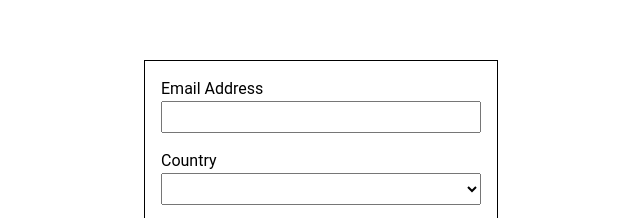
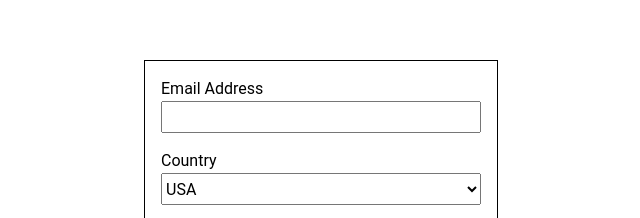
Before and after one commit to michaelbasileios/OP-js-form-validation, a website built with webpack: page src/index.html in a window 1280 px wide. Shown: the part 128-346 px from the top of the page, 319-959 px from the left. Built offline with nearby package versions, Linux system fonts and the light colour scheme.

Commit message:
Add options to country select

```diff
--- a/src/index.html
+++ b/src/index.html
@@ -12,7 +12,11 @@
       <span></span>
 
       <label for="country">Country</label>
-      <select id="country" name="country" required></select>
+      <select id="country" name="country" required>
+        <option value="us">USA</option>
+        <option value="uk">UK</option>
+        <option value="ch">China</option>
+      </select>
 
       <label for="zip-code">Zip Code</label>
       <input id="zip-code" type="text" name="zip-code" required />
```
